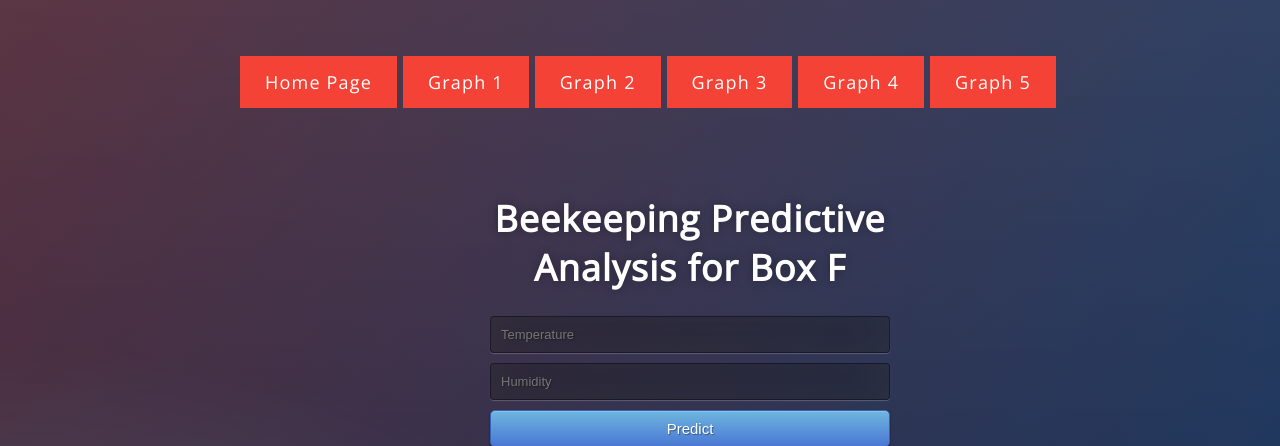
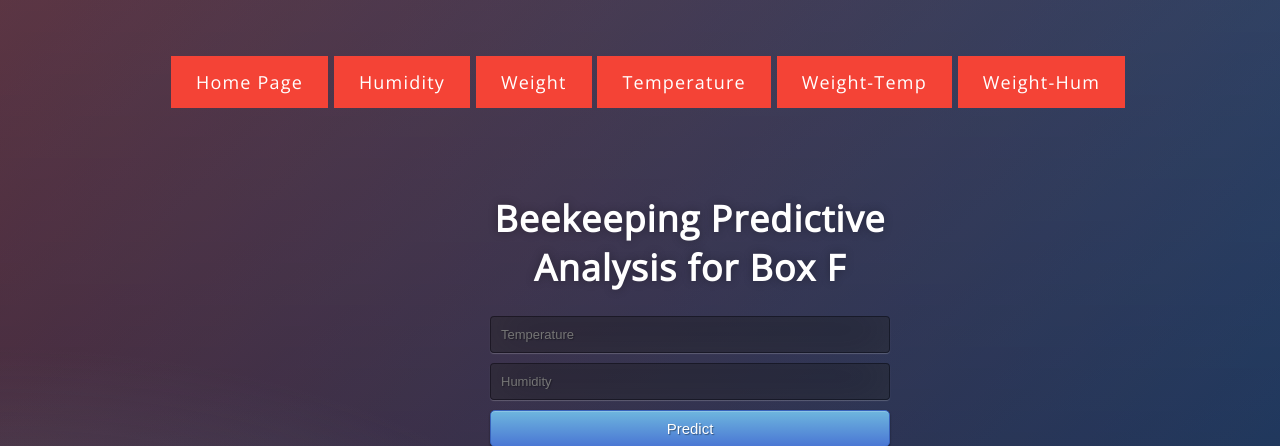
Before and after one commit to Rajat-Kaushik99/Beekeeping, a Flask app: page / in a window 1280 px wide. Shown: the top 446 px of the page. Run offline with Flask 2, Linux system fonts and the light colour scheme.

Commit message:
Update Beekeeping.html

```diff
--- a/templates/Beekeeping.html
+++ b/templates/Beekeeping.html
@@ -44,12 +44,12 @@ a:hover, a:active {
  </div>
    <br>
    <br>
-<a href="https://smart-bee-monitor.herokuapp.com" target="_blank">Home Page</a>
-<a href="/chart1">Graph 1</a>
-<a href="/chart2">Graph 2</a>
-<a href="/chart3">Graph 3</a>
-<a href="/chart4">Graph 4</a>
-<a href="/chart5">Graph 5</a>
+<a href="https://smart-bee-monitor.herokuapp.com">Home Page</a>
+<a href="/chart1">Humidity</a>
+<a href="/chart2">Weight</a>
+<a href="/chart3">Temperature</a>
+<a href="/chart4">Weight-Temp</a>
+<a href="/chart5">Weight-Hum</a>
 
 
 </body>
```
